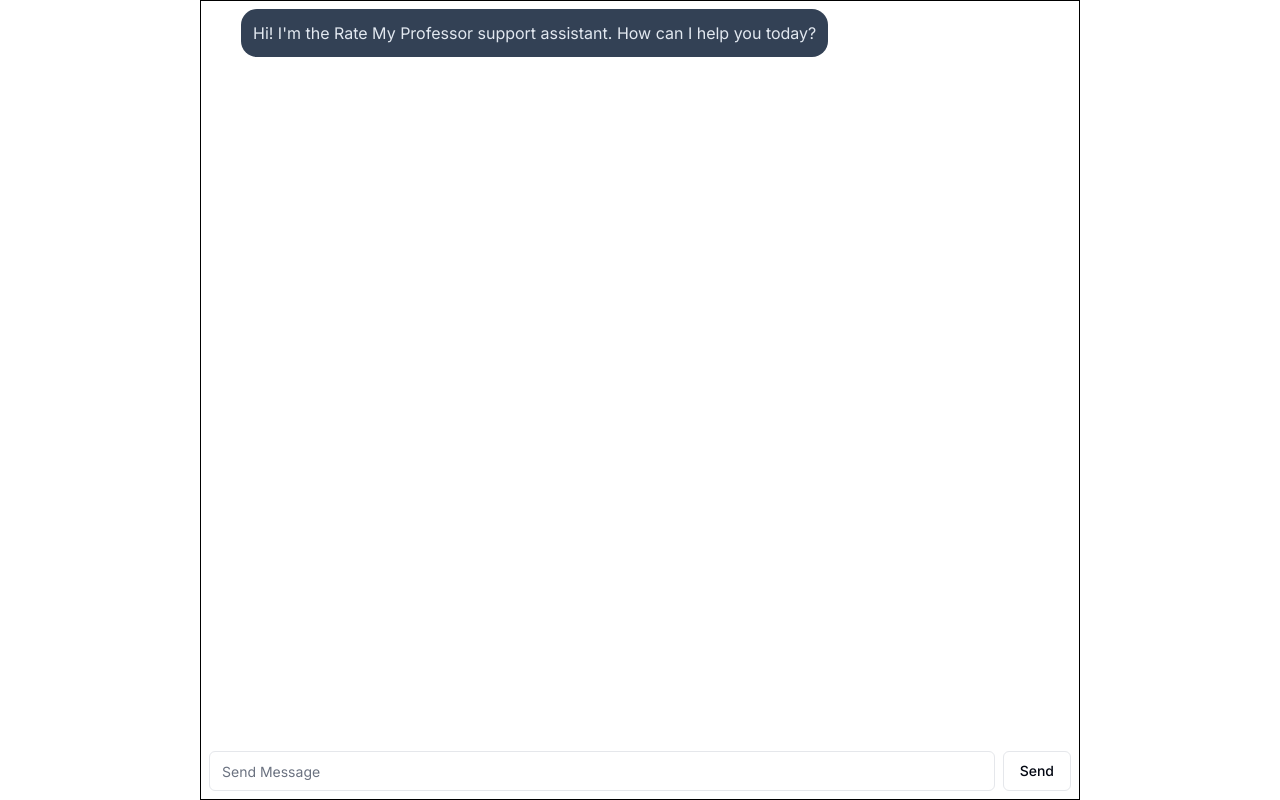
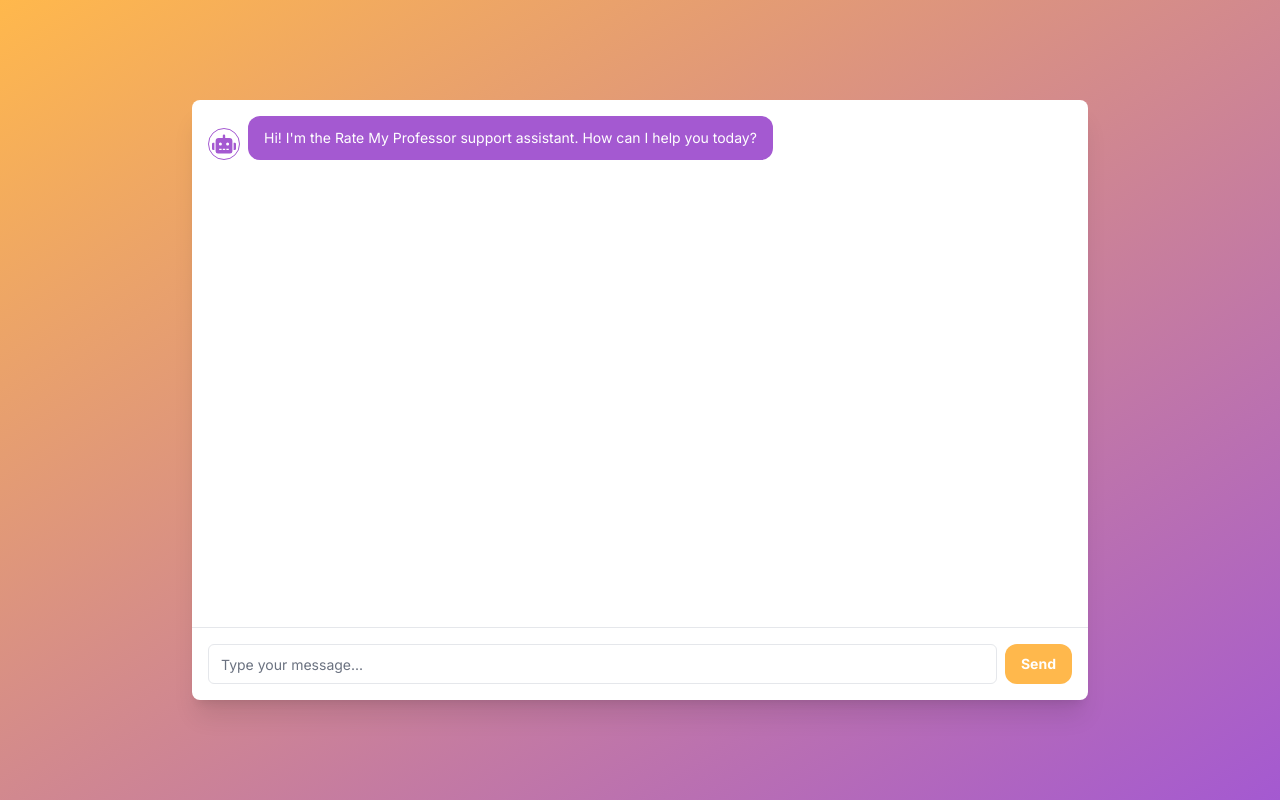
Before and after one commit to Zaryab13/RMP-RAG-mvp, a Next.js app in the folder rag-app/: page / in a window 1280 px wide. Built offline with nearby package versions, Linux system fonts and the light colour scheme.

Commit message:
Chatbot Design

```diff
--- a/rag-app/package.json
+++ b/rag-app/package.json
@@ -19,6 +19,7 @@
     "next": "14.2.6",
     "react": "^18",
     "react-dom": "^18",
+    "react-icons": "^5.3.0",
     "tailwind-merge": "^2.5.2",
     "tailwindcss-animate": "^1.0.7"
   },
--- a/rag-app/src/app/globals.css
+++ b/rag-app/src/app/globals.css
@@ -67,3 +67,22 @@
     @apply bg-background text-foreground;
   }
 }
+
+
+.custom-scrollbar::-webkit-scrollbar {
+  width: 6px;
+}
+
+.custom-scrollbar::-webkit-scrollbar-track {
+  background: transparent;
+}
+
+.custom-scrollbar::-webkit-scrollbar-thumb {
+  background-color: #FFB84C;
+  border-radius: 3px;
+}
+
+.custom-scrollbar {
+  scrollbar-width: thin;
+  scrollbar-color: #FFB84C transparent;
+}
--- a/rag-app/src/app/page.jsx
+++ b/rag-app/src/app/page.jsx
@@ -4,6 +4,7 @@
 import { Label } from "@/components/ui/label";
 import { cn } from "@/lib/utils";
 import { useState } from "react";
+import {FaUser , FaRobot} from 'react-icons/fa'
 
 export default function Home() {
   const [messages, setMessages] = useState([
@@ -69,49 +70,54 @@
   };
 
   return (
-    <section className="w-[100vw] h-[100vh] flex items-center flex-col justify-center">
-      <div className="flex flex-col w-full max-w-[880px] h-[800px] max-h-full border border-black p-2 gap-3 ">
-        <div
-          className={cn(
-            "flex flex-col px-8 gap-2 grow  overflow-auto max-h-[100%]"
-          )}
-        >
-          {messages.map((message, index) => {
-            console.log(message);
-
-            return (
+    <section className="w-full min-h-screen bg-gradient-to-br from-[#FFB84C] to-[#A459D1] p-4 flex items-center justify-center">
+    <div className="w-full max-w-4xl h-[600px] bg-white rounded-lg shadow-xl flex flex-col">
+      <div className="flex-1 overflow-y-auto p-4 space-y-4 custom-scrollbar">
+        {messages.map((message, index) => (
           <div
             key={index}
-                className={cn("flex", {
+            className={cn("flex items-end", {
               "justify-start": message.role === "assistant",
               "justify-end": message.role === "user",
             })}
           >
+            {message.role === "assistant" && (
+              <div className="w-8 h-8 rounded-full border border-[#A459D1]  flex items-center justify-center mr-2">
+                <FaRobot className="text-[#A459D1] text-2xl " />
+              </div>
+            )}
             <div
-                  className={cn("rounded-[16px] p-3", {
-                    "bg-slate-700 text-slate-200": message.role === "assistant",
-                    "bg-slate-300 text-slatebg-slate-700":
-                      message.role === "user",
+              className={cn("max-w-[70%] rounded-xl px-4 py-3", {
+                "bg-[#A459D1] text-white": message.role === "assistant",
+                "bg-[#F266AB] text-white": message.role === "user",
               })}
             >
-                  {`${message.content}`}
+              <p className="text-sm">{message.content}</p>
             </div>
+            {message.role === "user" && (
+              <div className="w-8 h-8 rounded-full border border-[#F266AB] flex items-center justify-center ml-2">
+                <FaUser className="text-[#F266AB] text-1xl" />
               </div>
-            );
-          })}
+            )}
           </div>
-        <div className={cn("flex gap-2")}>
+        ))}
+      </div>
+      <div className="p-4 border-t border-gray-200">
+        <div className="flex space-x-2">
           <Input
-            type="message"
+            type="text"
             value={message}
-            placeholder="Send Message"
-            onChange={(e) => {
-              setMessage(e.target.value);
-            }}
+            onChange={(e) => setMessage(e.target.value)}
+            placeholder="Type your message..."
+            className="flex-1 focus:ring-[#FFB84C] focus:border-[#FFB84C]"
           />
-          <Button variant="outline" onClick={sendMessage}>
+          <Button
+            onClick={sendMessage}
+            className="bg-[#FFB84C] hover:bg-[#F266AB] text-white font-bold py-2 px-4 rounded-xl transition duration-300"
+          >
             Send
           </Button>
+        </div>
       </div>
     </div>
   </section>
--- a/rag-app/src/components/ui/button.jsx
+++ b/rag-app/src/components/ui/button.jsx
@@ -22,7 +22,7 @@
       size: {
         default: "h-10 px-4 py-2",
         sm: "h-9 rounded-md px-3",
-        lg: "h-11 rounded-md px-8",
+        lg: "h-11 rounded-md px-8 ",
         icon: "h-10 w-10",
       },
     },
```
Also changed, not shown: 1 other file (tests, documents, lock files or other folders). Lines whose indentation alone changed are shown as unchanged.
